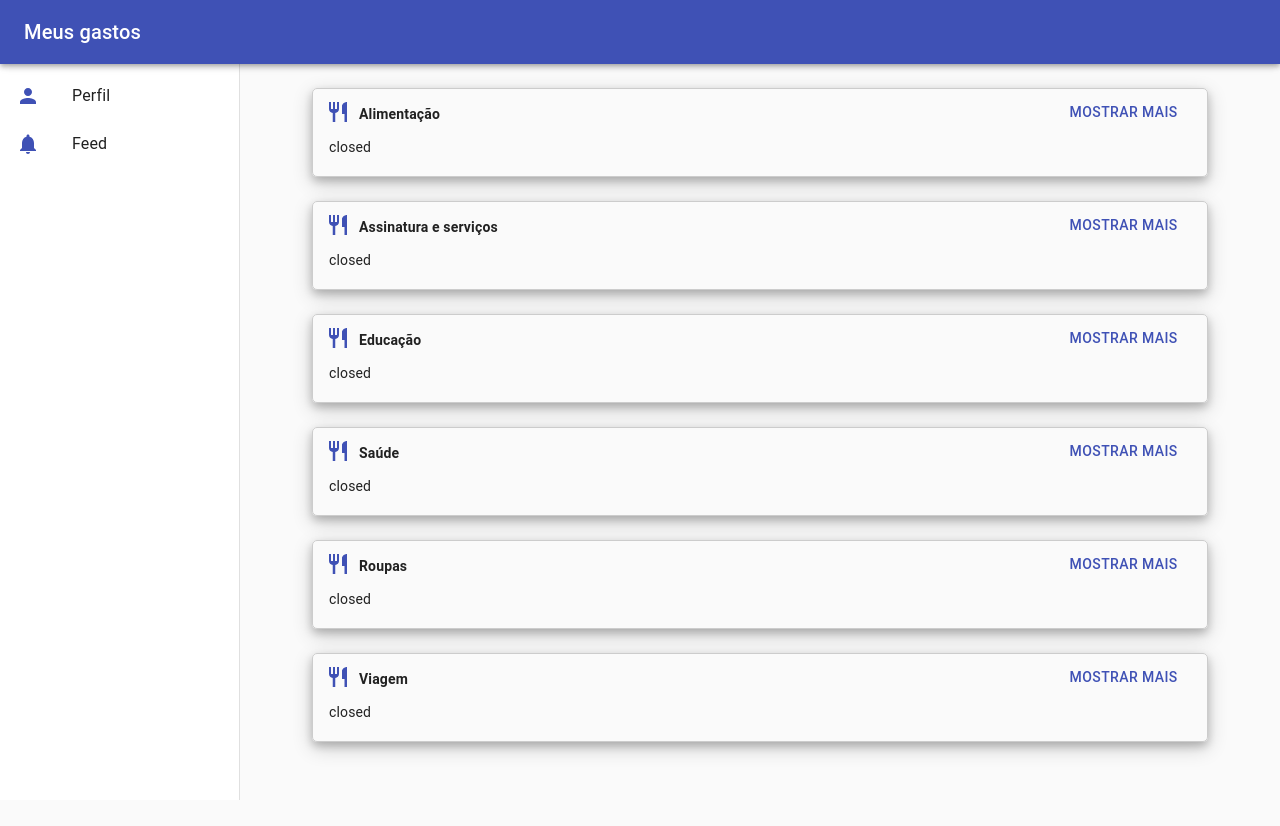
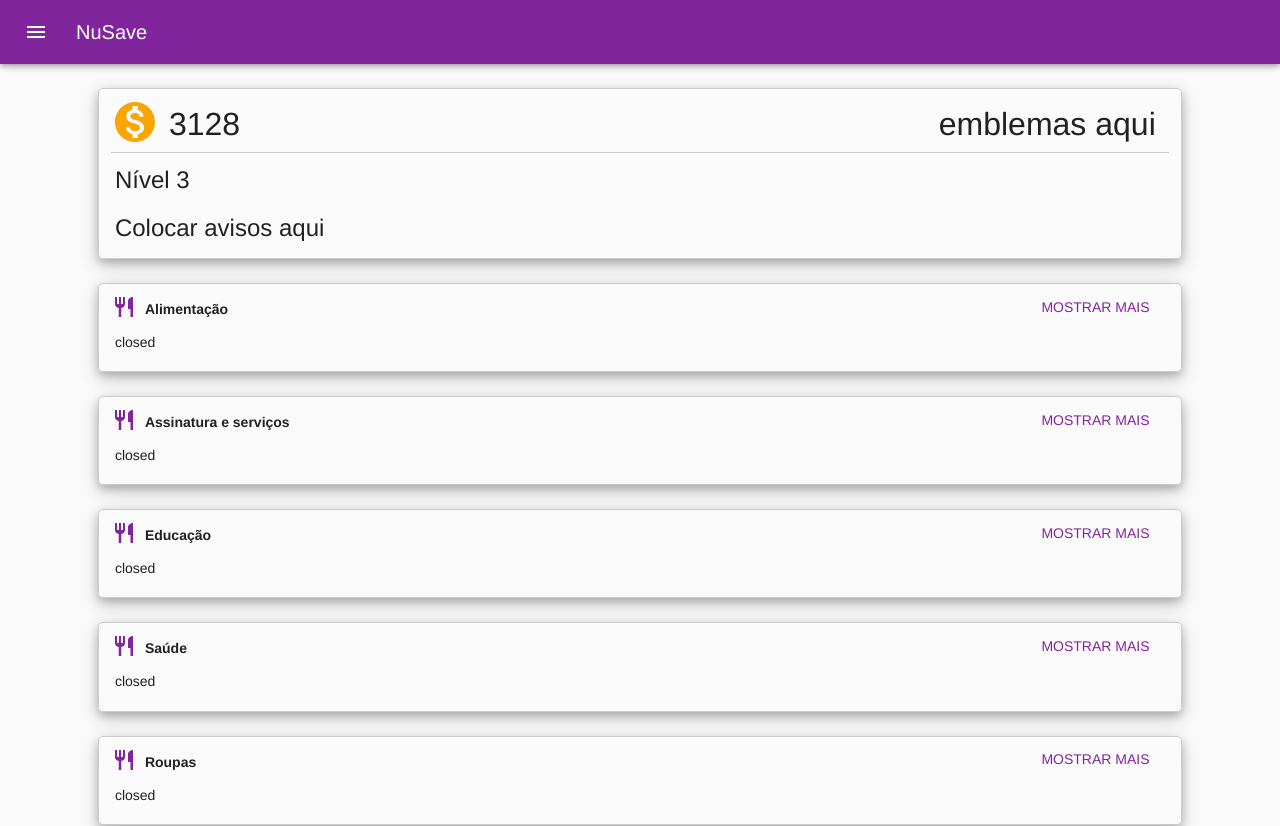
Before and after one commit to DaniloMarinho/nusave-front, a React (Create React App) app: page /perfil in a window 1280 px wide. Shown: the top 826 px of the page. Before the commit the page ends 800 px from the top, so only its background shows below. Built offline with nearby package versions, Linux system fonts and the light colour scheme.

Commit message:
Adicionada seção superior no perfil e feed

```diff
--- a/src/App.jsx
+++ b/src/App.jsx
@@ -1,11 +1,30 @@
 import React from 'react';
 import { Redirect, BrowserRouter, Route, Switch } from 'react-router-dom';
+import { MuiThemeProvider, createMuiTheme } from '@material-ui/core/styles';
 
 import * as routes from './routes';
 
 import MainPage from './pages/MainPage';
 
+const theme = createMuiTheme({
+  palette: {
+     primary: {
+        light: '#fff',
+        main: '#81259D',
+        dark: '#000'
+     },
+     secondary: {
+       main: '#f9a602',
+     },
+  },
+  typography: {
+    "fontFamily": "\"Gotham SSm A\", \"Gotham SSm B\", \"Helvetica Neue\", sans-serif",
+  },
+});
+
+
 const App = () => (
+  <MuiThemeProvider theme = { theme }>
     <BrowserRouter>
       <Switch>
         <Route path={routes.PROFILE} component={MainPage} />
@@ -15,5 +34,6 @@ const App = () => (
         </Route>
       </Switch>
     </BrowserRouter>
+  </MuiThemeProvider>
 );
 export default App;
--- a/src/components/DataBox.jsx
+++ b/src/components/DataBox.jsx
@@ -6,7 +6,7 @@ import FoodIcon from '@material-ui/icons/Restaurant';
 export const DataBoxContainer = styled.div`
   display: flex;
   flex-wrap: wrap;
-  margin: 0 48px 24px 48px;
+  margin: 0 6% 24px 6%;
   background-color: transparent;
   border: 1px solid #ccc;
   border-radius: 5px;
--- a/src/components/Feed.jsx
+++ b/src/components/Feed.jsx
@@ -1,9 +1,17 @@
 import React from 'react';
 import styled from 'styled-components';
-import Button from '@material-ui/core/Button';
-import DataBox from './DataBox';
+import Post from './Post';
+
+const LocalFilter = styled.div`
+  color: #81259D;
+  font-size: 18px;
+  margin: 0 6% 24px 6%;
+  border-bottom: 1px solid #ccc;
+`;
 
 export const Feed = () => (
   <div>
+    <LocalFilter>Região: São Paulo</LocalFilter>
+    <Post />
   </div>
 );
--- /dev/null
+++ b/src/components/Post.jsx
@@ -0,0 +1,36 @@
+import React, { useState, useEffect } from 'react';
+import styled from 'styled-components';
+import Button from '@material-ui/core/Button';
+import LikeIcon from '@material-ui/icons/ThumbUp';
+import CommentIcon from '@material-ui/icons/Comment';
+
+const PostContainer = styled.div`
+  margin: 0 6% 24px 6%;
+`;
+
+const PostTextContainer = styled.div`
+  background-color: transparent;
+  border: 1px solid #ccc;
+  padding: 3px 0;
+  padding: 8px;
+  margin-bottom: 2px;
+`;
+
+const StyledLikeIcon = styled(LikeIcon)`
+  margin: 2px;
+`;
+
+const StyledCommentIcon = styled(CommentIcon)`
+  margin: 2px;
+`;
+
+export default () => {
+
+  return (
+    <PostContainer>
+      <PostTextContainer>exemplo de post</PostTextContainer>
+      <StyledLikeIcon />
+      <StyledCommentIcon />
+    </PostContainer>
+  );
+};
--- a/src/components/Profile.jsx
+++ b/src/components/Profile.jsx
@@ -1,10 +1,67 @@
 import React from 'react';
 import styled from 'styled-components';
-import Button from '@material-ui/core/Button';
+import PremiumIcon from '@material-ui/icons/MonetizationOn';
 import DataBox from './DataBox';
+
+const PersonalInfo = styled.div`
+  margin: 0 6% 24px 6%;
+  background-color: transparent;
+  border: 1px solid #ccc;
+  border-radius: 5px;
+  padding: 3px 0;
+  box-shadow: 0 4px 8px 0 rgba(0, 0, 0, 0.2), 0 6px 20px 0 rgba(0, 0, 0, 0.19);
+`;
+
+const UpperSection = styled.div`
+  display: flex;
+  margin: 6px 12px 6px 12px;
+  border-bottom: 1px solid #ccc;
+`;
+
+const Section = styled.div`
+  display: flex;
+  margin: 6px 12px 6px 12px;
+`;
+
+const BigTextDiv = styled.div`
+  width: 100%;
+  font-size: 32px;
+  padding: 4px;
+`;
+
+const SmallTextDiv = styled.div`
+  width: 100%;
+  font-size: 24px;
+  padding: 4px;
+`;
+
+const StyledPremiumIcon = styled(PremiumIcon)`
+  width: 48px;
+  height: 48px;
+  margin-right: 6px;
+`;
+
+const Badges = styled.div`
+  width: 320px;
+  font-size: 32px;
+  padding: 4px;
+`;
 
 export const Profile = () => (
   <div>
+    <PersonalInfo>
+      <UpperSection>
+        <StyledPremiumIcon color="secondary" />
+        <BigTextDiv>3128</BigTextDiv>
+        <Badges>emblemas aqui</Badges>
+      </UpperSection>
+      <Section>
+        <SmallTextDiv>Nível 3</SmallTextDiv>
+      </Section>
+      <Section>
+        <SmallTextDiv>Colocar avisos aqui</SmallTextDiv>
+      </Section>
+    </PersonalInfo>
     <DataBox type="Alimentação"/>
     <DataBox type="Assinatura e serviços"/>
     <DataBox type="Educação"/>
--- a/src/pages/MainPage.jsx
+++ b/src/pages/MainPage.jsx
@@ -1,12 +1,17 @@
-import React, { useState } from 'react';
+import React from 'react';
+import clsx from 'clsx';
 import { Redirect, Route, Switch } from 'react-router-dom';
-import { makeStyles } from '@material-ui/core/styles';
+import { makeStyles, useTheme } from '@material-ui/core/styles';
+import Drawer from '@material-ui/core/Drawer';
+import CssBaseline from '@material-ui/core/CssBaseline';
 import AppBar from '@material-ui/core/AppBar';
-import CssBaseline from '@material-ui/core/CssBaseline';
 import Toolbar from '@material-ui/core/Toolbar';
+import List from '@material-ui/core/List';
 import Typography from '@material-ui/core/Typography';
-import Drawer from '@material-ui/core/Drawer';
-import List from '@material-ui/core/List';
+import IconButton from '@material-ui/core/IconButton';
+import MenuIcon from '@material-ui/icons/Menu';
+import ChevronLeftIcon from '@material-ui/icons/ChevronLeft';
+import ChevronRightIcon from '@material-ui/icons/ChevronRight';
 
 import PersonIcon from '@material-ui/icons/Person';
 import FeedIcon from '@material-ui/icons/Notifications';
@@ -25,7 +30,24 @@ const useStyles = makeStyles(theme => ({
     display: 'flex',
   },
   appBar: {
-    zIndex: theme.zIndex.drawer + 1,
+    transition: theme.transitions.create(['margin', 'width'], {
+      easing: theme.transitions.easing.sharp,
+      duration: theme.transitions.duration.leavingScreen,
+    }),
+  },
+  appBarShift: {
+    width: `calc(100% - ${drawerWidth}px)`,
+    marginLeft: drawerWidth,
+    transition: theme.transitions.create(['margin', 'width'], {
+      easing: theme.transitions.easing.easeOut,
+      duration: theme.transitions.duration.enteringScreen,
+    }),
+  },
+  menuButton: {
+    marginRight: theme.spacing(2),
+  },
+  hide: {
+    display: 'none',
   },
   drawer: {
     width: drawerWidth,
@@ -34,41 +56,93 @@ const useStyles = makeStyles(theme => ({
   drawerPaper: {
     width: drawerWidth,
   },
+  drawerHeader: {
+    display: 'flex',
+    alignItems: 'center',
+    padding: theme.spacing(0, 1),
+    ...theme.mixins.toolbar,
+    justifyContent: 'flex-end',
+  },
   content: {
     flexGrow: 1,
     padding: theme.spacing(3),
+    transition: theme.transitions.create('margin', {
+      easing: theme.transitions.easing.sharp,
+      duration: theme.transitions.duration.leavingScreen,
+    }),
+    marginLeft: -drawerWidth,
   },
-  toolbar: theme.mixins.toolbar,
+  contentShift: {
+    transition: theme.transitions.create('margin', {
+      easing: theme.transitions.easing.easeOut,
+      duration: theme.transitions.duration.enteringScreen,
+    }),
+    marginLeft: 0,
+  },
 }));
 
-const MainPage = () => {
+export default function PersistentDrawerLeft() {
   const classes = useStyles();
+  const theme = useTheme();
+  const [open, setOpen] = React.useState(false);
+
+  const handleDrawerOpen = () => {
+    setOpen(true);
+  };
+
+  const handleDrawerClose = () => {
+    setOpen(false);
+  };
 
   return (
     <div className={classes.root}>
       <CssBaseline />
-      <AppBar position="fixed" className={classes.appBar}>
+      <AppBar
+        position="fixed"
+        className={clsx(classes.appBar, {
+          [classes.appBarShift]: open,
+        })}
+      >
         <Toolbar>
+          <IconButton
+            color="inherit"
+            aria-label="open drawer"
+            onClick={handleDrawerOpen}
+            edge="start"
+            className={clsx(classes.menuButton, open && classes.hide)}
+          >
+            <MenuIcon />
+          </IconButton>
           <Typography variant="h6" noWrap>
-              Meus gastos
+            NuSave
           </Typography>
         </Toolbar>
       </AppBar>
       <Drawer
         className={classes.drawer}
-        variant="permanent"
+        variant="persistent"
+        anchor="left"
+        open={open}
         classes={{
           paper: classes.drawerPaper,
         }}
       >
-        <div className={classes.toolbar} />
+        <div className={classes.drawerHeader}>
+          <IconButton onClick={handleDrawerClose}>
+            {theme.direction === 'ltr' ? <ChevronLeftIcon /> : <ChevronRightIcon />}
+          </IconButton>
+        </div>
         <List>
           <ListLink to={routes.PROFILE} primary="Perfil" icon={<PersonIcon color="primary"/>} />
           <ListLink to={routes.FEED} primary="Feed" icon={<FeedIcon color="primary"/>} />
         </List>
       </Drawer>
-      <main className={classes.content}>
-        <div className={classes.toolbar} />
+      <main
+        className={clsx(classes.content, {
+          [classes.contentShift]: open,
+        })}
+      >
+        <div className={classes.drawerHeader} />
         <Switch>
           <Route exact path={routes.PROFILE} component={Profile} />
           <Route exact path={routes.FEED} component={Feed} />
@@ -79,6 +153,4 @@ const MainPage = () => {
       </main>
     </div>
   );
-};
-
-export default MainPage;
+}
```
Also changed, not shown: src/components/PostCreator.jsx (added). Lines whose indentation alone changed are shown as unchanged.
